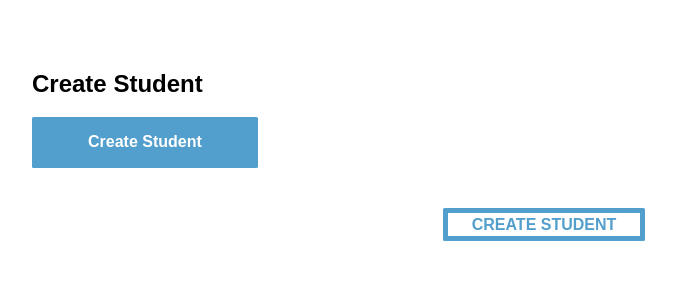
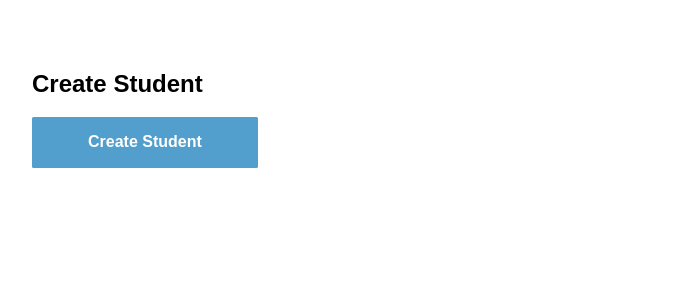
Before and after one commit to SrirangaR/StudentManagement, a Rails app: page /students in a window 1280 px wide. Shown: the part 94-394 px from the top of the page, without its empty margins (96-772 px from the left). Run offline with Rails 7, Linux system fonts and the light colour scheme; data that the repository does not hold is empty; style sheets or scripts are compiled from the project's sources; some libraries are stand-ins or nearby versions.

Commit message:
Controller changed

```diff
--- a/app/views/students/index.html.haml
+++ b/app/views/students/index.html.haml
@@ -8,5 +8,3 @@
     - else
       %h2 Create Student
       %button= link_to "Create Student", new_student_path
-  .buttons
-    = link_to "Create Student", new_student_path, class: "button"
```
